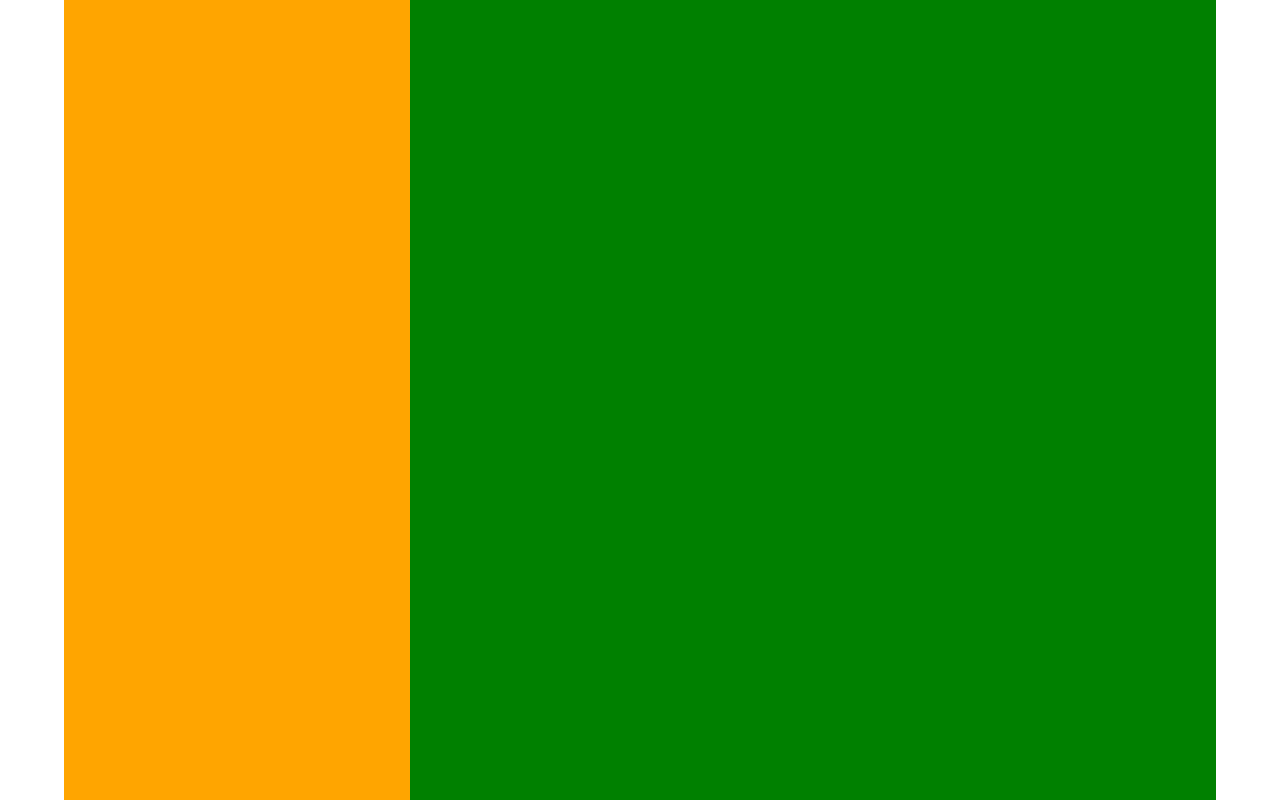
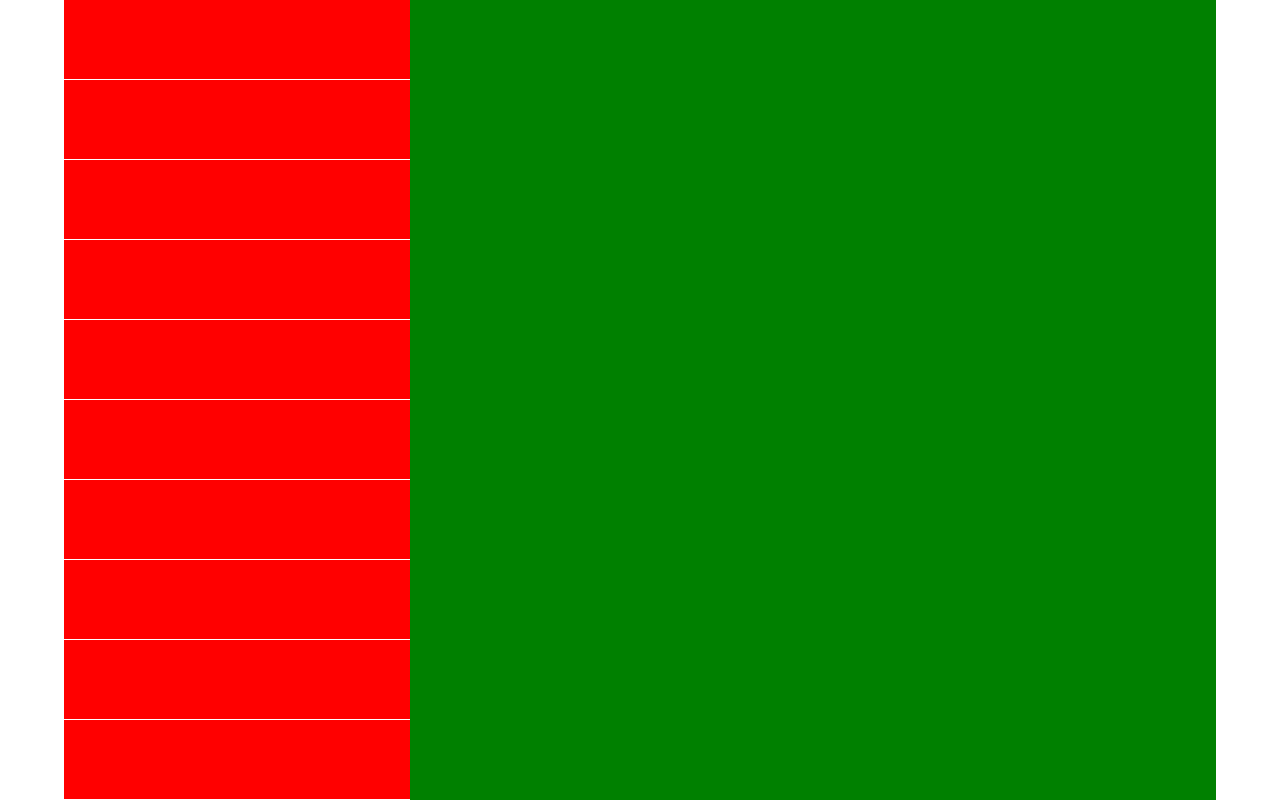
Before and after one commit to MantovaniWebDeveloper/ajax-basket, a plain HTML site: page index.html in a window 1280 px wide. Drawn offline with nearby package versions, Linux system fonts and the light colour scheme.

Commit message:
creata area card giocatore in sidebar , aggiunto scroll al sidebar

```diff
--- a/css/style.css
+++ b/css/style.css
@@ -11,15 +11,24 @@
   height: 100vh;
   background-color: blue;
 }
+
 #wrapContenuti {
   width: 100%;
   height: 100%;
 }
+
 aside {
   float: left;
   width: 30%;
   height: 100%;
   background-color: orange;
+  overflow-y: auto;
+}
+aside .cardGiocatore {
+  height: 80px;
+  width: 100%;
+  border-bottom: 1px solid white;
+  background-color: red;
 }
 main {
   float: left;
--- a/index.html
+++ b/index.html
@@ -11,7 +11,42 @@
 <body>
   <div id="containerGenerale">
       <aside>
+        <div class="cardGiocatore">
 
+        </div>
+        <div class="cardGiocatore">
+
+        </div>
+        <div class="cardGiocatore">
+
+        </div>
+        <div class="cardGiocatore">
+
+        </div>
+        <div class="cardGiocatore">
+
+        </div>
+        <div class="cardGiocatore">
+
+        </div>
+        <div class="cardGiocatore">
+
+        </div>
+        <div class="cardGiocatore">
+
+        </div>
+        <div class="cardGiocatore">
+
+        </div>
+        <div class="cardGiocatore">
+
+        </div>
+        <div class="cardGiocatore">
+
+        </div>
+        <div class="cardGiocatore">
+
+        </div>
       </aside>
       <main>
 
```
